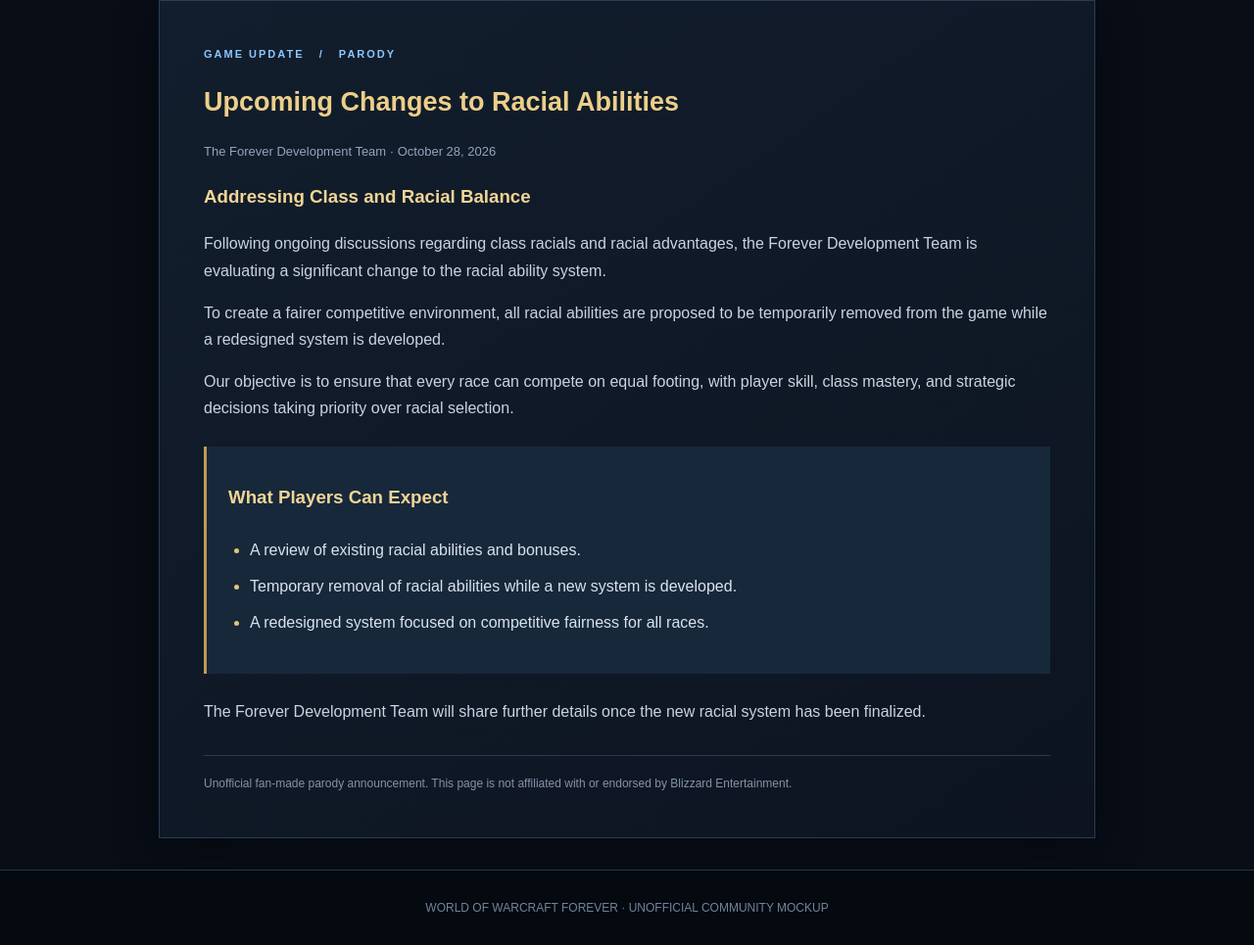
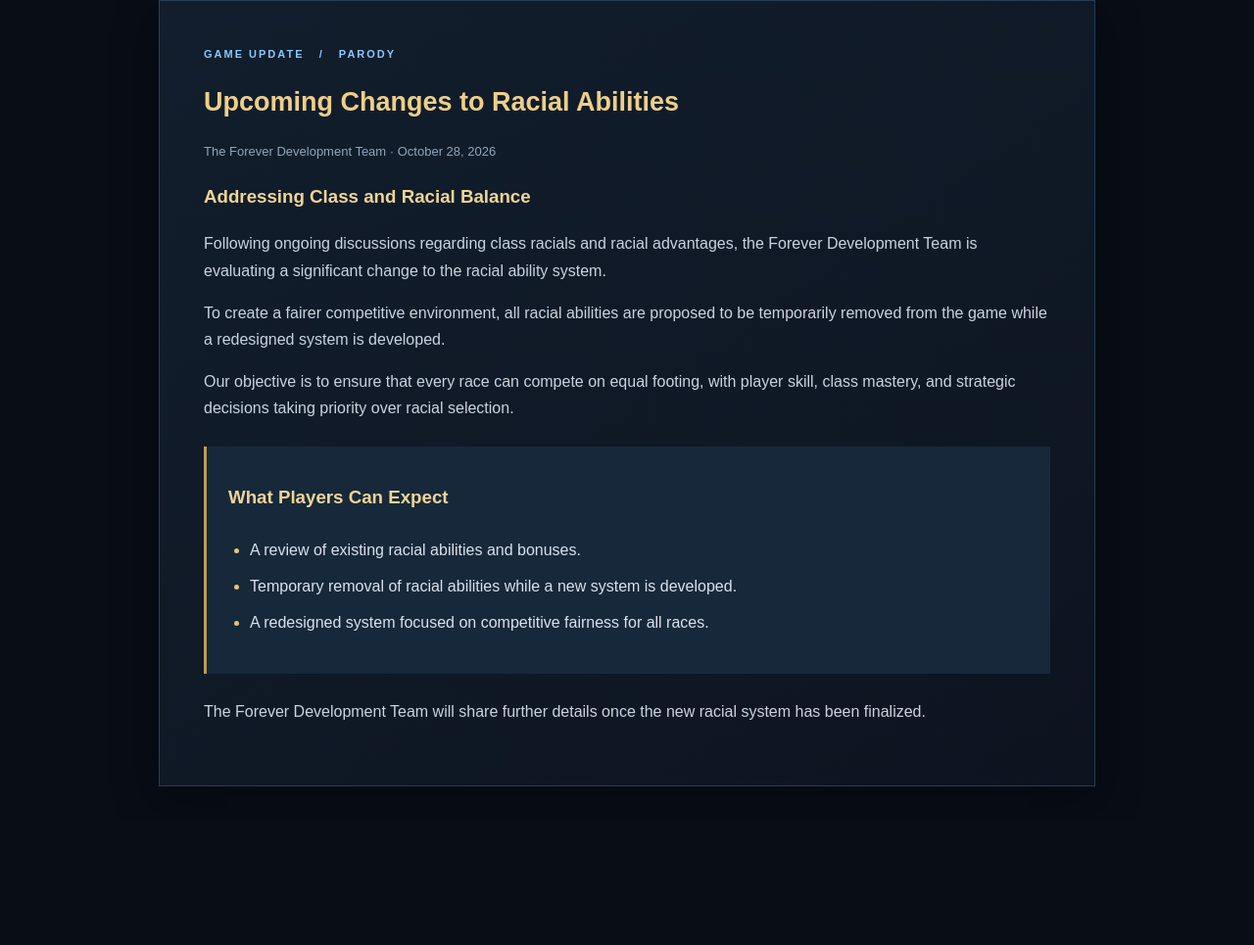
Before and after one commit to Mrbaseball12/wow-racial-update, a plain HTML site: page index.html in a window 1280 px wide. Shown: the part 500-1465 px from the top of the page at 98% size. After the commit the page ends 1335 px from the top, so only its background shows below. Drawn offline with Linux system fonts and the light colour scheme.

Commit message:
Remove disclaimer and footer from index.html
Removed disclaimer and footer sections from index.html.

```diff
--- a/index.html
+++ b/index.html
@@ -126,16 +126,3 @@ footer{
 
   <p>The Forever Development Team will share further details
   once the new racial system has been finalized.</p>
-
-  <div class="disclaimer">
-   Unofficial fan-made parody announcement. This page is
-   not affiliated with or endorsed by Blizzard Entertainment.
-  </div>
- </article>
-</main>
-
-<footer>
- WORLD OF WARCRAFT FOREVER · UNOFFICIAL COMMUNITY MOCKUP
-</footer>
-</body>
-</html>
```
